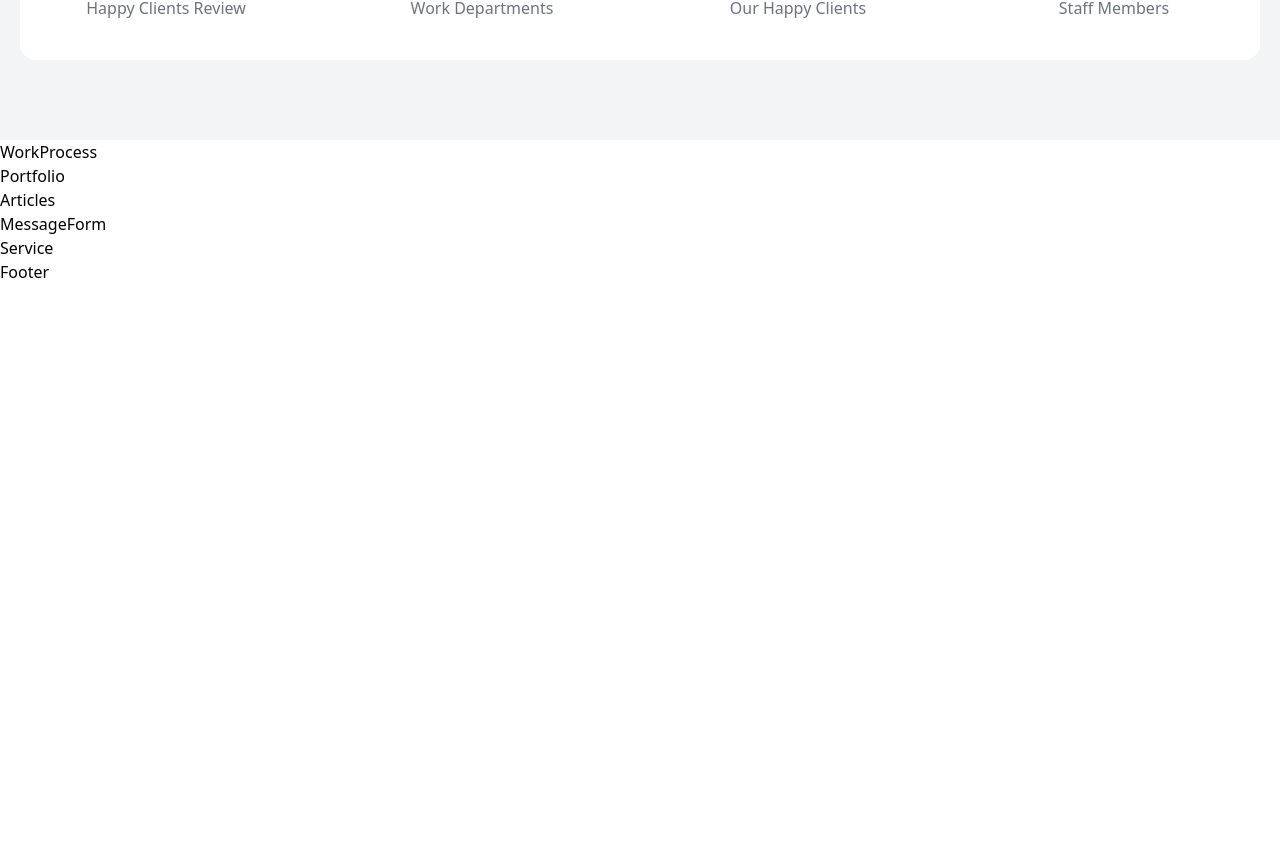
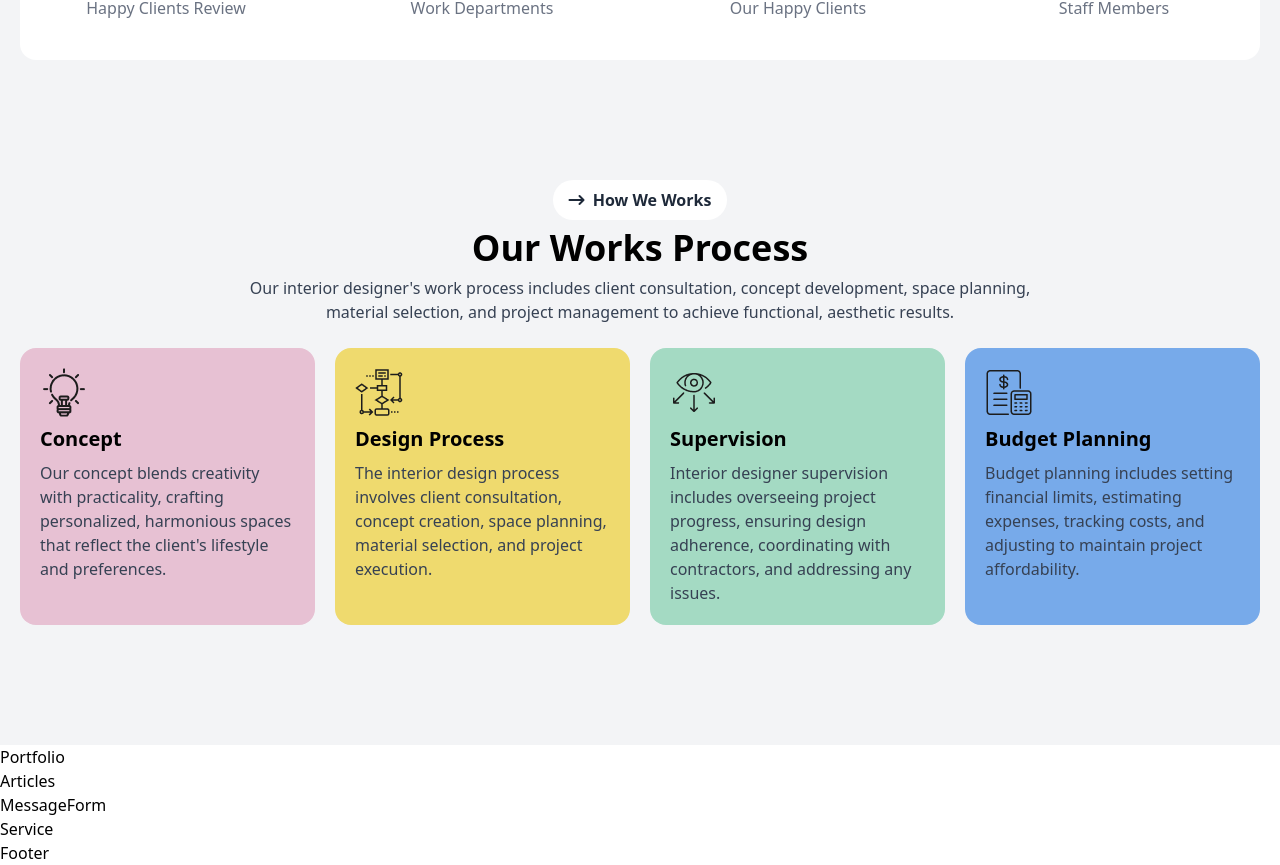
Before and after one commit to mrirakib04/landing-page-4, a React (Vite) app: page / in a window 1280 px wide. Shown: the part 1739-2604 px from the top of the page. Before the commit the page ends 2023 px from the top, so only its background shows below. Built offline with nearby package versions, Linux system fonts and the light colour scheme.

Commit message:
work process section

```diff
--- a/src/components/WorkProcess.jsx
+++ b/src/components/WorkProcess.jsx
@@ -1,5 +1,75 @@
+import concept from "./../assets/img/concept.png";
+import flowChart from "./../assets/img/flow-chart.png";
+import vision from "./../assets/img/vision.png";
+import budgetPlanning from "./../assets/img/budget-planning.png";
+
 const WorkProcess = () => {
-  return <div>WorkProcess</div>;
+  return (
+    <div className="bg-gray-100 py-10">
+      <div className="container mx-auto px-5 pb-16 lg:pb-20">
+        <div className="text-center">
+          <button className="px-4 py-2 mb-2 rounded-3xl font-bold text-gray-800 bg-white">
+            <i className="fa-solid fa-arrow-right-long mr-1"></i> How We Works
+          </button>
+          <h1 className="text-2xl md:text-3xl lg:text-4xl font-extrabold text-black text-center mb-2">
+            Our Works Process
+          </h1>
+          <p className="text-sm md:text-base md:w-3/4 lg:w-2/3 mx-auto font-medium text-gray-700 text-center">
+            Our interior designer&apos;s work process includes client
+            consultation, concept development, space planning, material
+            selection, and project management to achieve functional, aesthetic
+            results.
+          </p>
+        </div>
+
+        <div className="grid grid-cols-1 md:grid-cols-2 lg:grid-cols-4 gap-5 mt-6">
+          <div className="bg-[#E7C1D3] p-5 rounded-2xl space-y-2">
+            <img src={concept} alt="concept" />
+            <h3 className="text-xl font-extrabold text-black">Concept</h3>
+            <p className="font-medium text-gray-700">
+              Our concept blends creativity with practicality, crafting
+              personalized, harmonious spaces that reflect the client&apos;s
+              lifestyle and preferences.
+            </p>
+          </div>
+
+          <div className="bg-[#EFDA6E] p-5 rounded-2xl space-y-2">
+            <img src={flowChart} alt="flowChart" />
+            <h3 className="text-xl font-extrabold text-black">
+              Design Process
+            </h3>
+            <p className="font-medium text-gray-700">
+              The interior design process involves client consultation, concept
+              creation, space planning, material selection, and project
+              execution.
+            </p>
+          </div>
+
+          <div className="bg-[#A4DAC3] p-5 rounded-2xl space-y-2">
+            <img src={vision} alt="vision" />
+            <h3 className="text-xl font-extrabold text-black">Supervision</h3>
+            <p className="font-medium text-gray-700">
+              Interior designer supervision includes overseeing project
+              progress, ensuring design adherence, coordinating with
+              contractors, and addressing any issues.
+            </p>
+          </div>
+
+          <div className="bg-[#77AAEA] p-5 rounded-2xl space-y-2">
+            <img src={budgetPlanning} alt="budgetPlanning" />
+            <h3 className="text-xl font-extrabold text-black">
+              Budget Planning
+            </h3>
+            <p className="font-medium text-gray-700">
+              Budget planning includes setting financial limits, estimating
+              expenses, tracking costs, and adjusting to maintain project
+              affordability.
+            </p>
+          </div>
+        </div>
+      </div>
+    </div>
+  );
 };
 
 export default WorkProcess;
```
